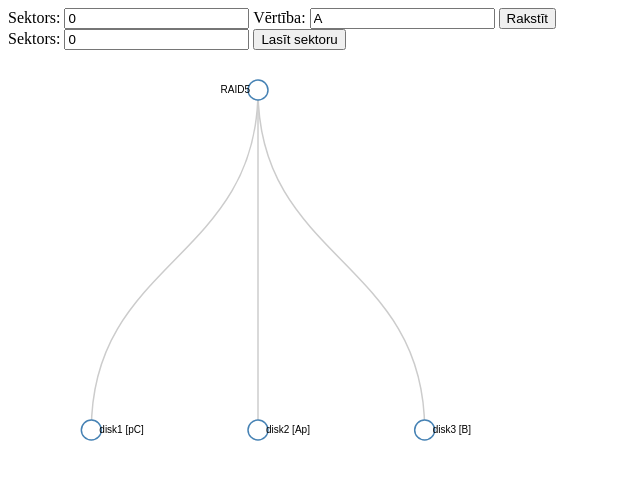
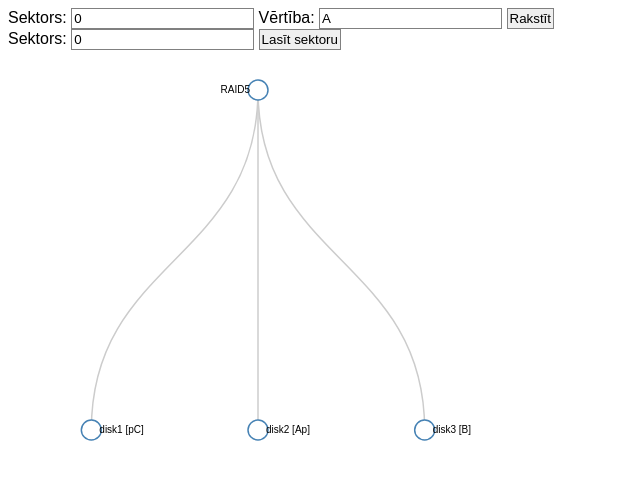
Before and after one commit to martinsbalodis/os-homework-raid, a plain HTML site: page index.html in a window 1280 px wide. Shown: the full height of the page, 0-640 px from the left. Drawn offline with nearby package versions, Linux system fonts and the light colour scheme.

Commit message:
styled inputs

```diff
--- a/style.css
+++ b/style.css
@@ -1,3 +1,8 @@
+* {
+	font-family: "Arial", "Helvetica", sans-serif;
+}
+
+
 .node circle {
   fill: #fff;
   stroke: steelblue;
@@ -17,3 +22,12 @@
 circle.disabled {
 	fill: #fdd;
 }
+
+input[type=text], button {
+	border:1px gray solid;
+	padding:2px;
+}
+
+button {
+	cursor:pointer;
+}
```
